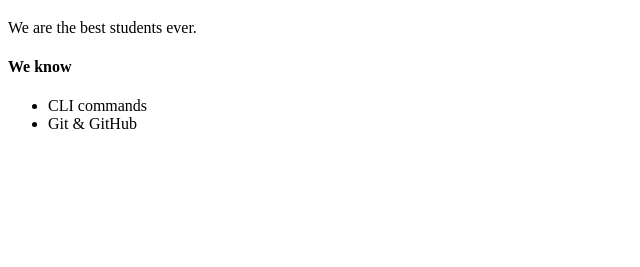
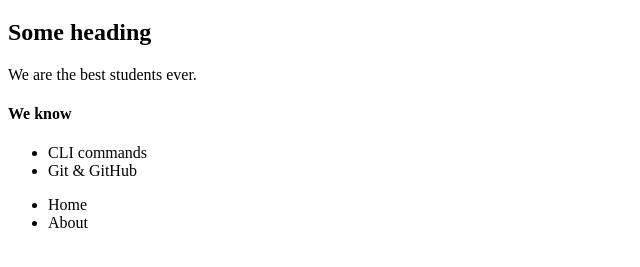
Before and after one commit to mhkafadar/wednesday-lesson, a plain HTML site: page about.html in a window 1280 px wide. Shown: the part 61-328 px from the top of the page, without its empty margins (0-640 px from the left). Drawn offline with Linux system fonts and the light colour scheme.

Commit message:
edited about.html file, footer created, h2 added

```diff
--- a/about.html
+++ b/about.html
@@ -7,11 +7,18 @@
         <h1>
             About us
         </h1>
+        <h2> Some heading</h2>
         <p>We are the best students ever.</p>
         <h4>We know</h4>
         <ul>
             <li>CLI commands</li>
             <li>Git & GitHub</li>
         </ul>
+        <footer>
+            <ul>
+                <li>Home</li>
+                <li>About</li>
+            </ul>
+        </footer>
     </body>
 </html>
```
